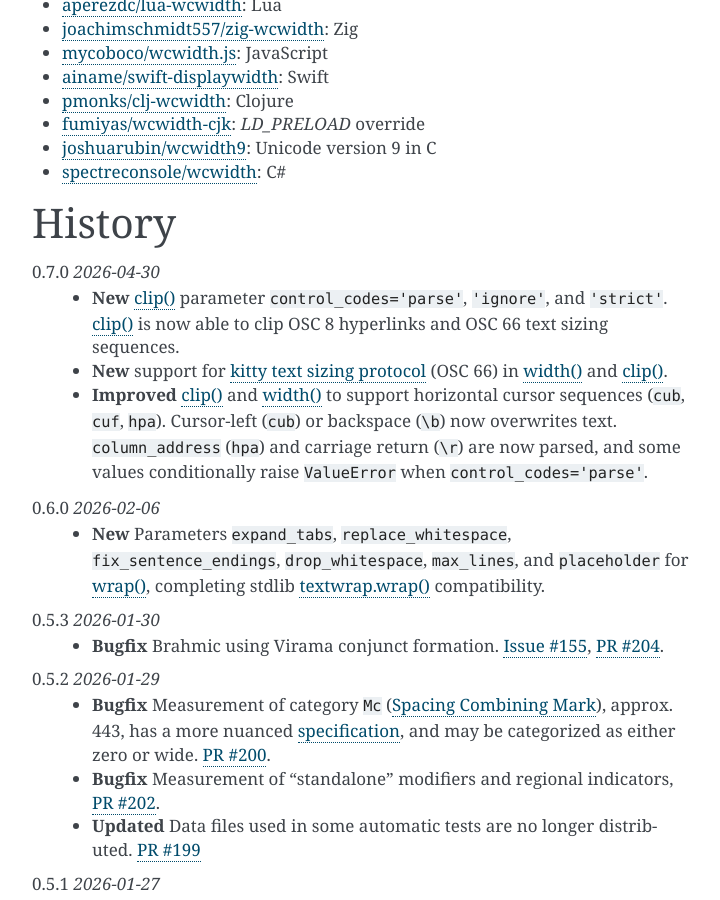
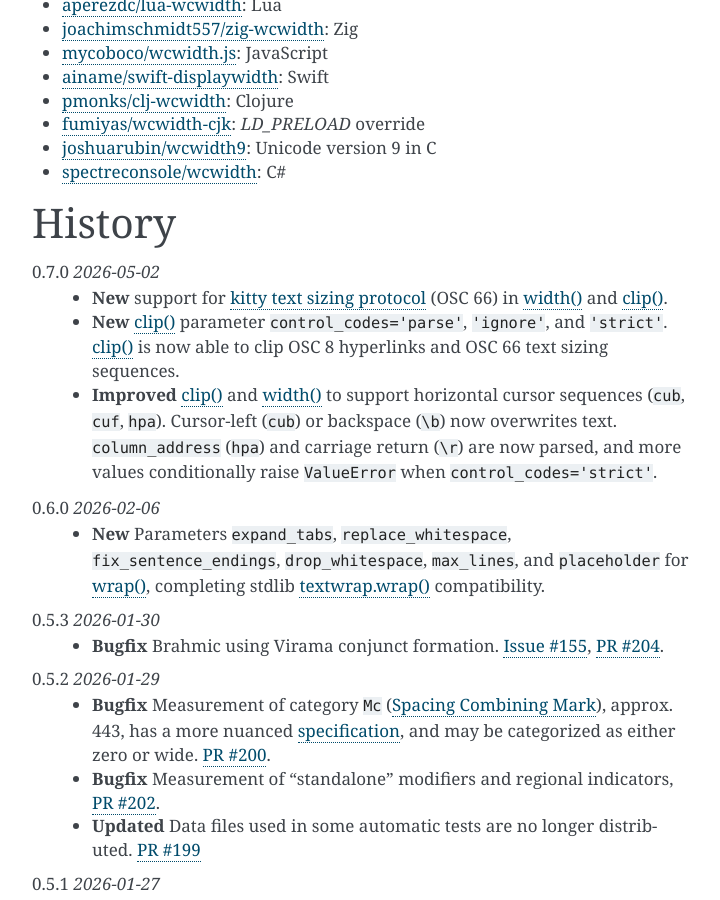
Before and after one commit to jquast/wcwidth, a Sphinx documentation site: the page built from docs/intro.rst, in a window 1280 px wide and 900 px high, scrolled down 10828 px. Shown: the whole window, without its empty margins (388-1108 px from the left). Built offline with Sphinx 7.4.7, drawn with Linux system fonts in a browser that asks for light colours.

Commit message:
docfix for today's release

```diff
--- a/docs/intro.rst
+++ b/docs/intro.rst
@@ -533,14 +533,14 @@ languages.
 History
 =======
 
-0.7.0 *2026-04-30*
+0.7.0 *2026-05-02*
+  * **New** support for `kitty text sizing protocol`_ (OSC 66) in `width()`_ and `clip()`_.
   * **New** `clip()`_ parameter ``control_codes='parse'``, ``'ignore'``, and ``'strict'``. `clip()`_
     is now able to clip OSC 8 hyperlinks and OSC 66 text sizing sequences.
-  * **New** support for `kitty text sizing protocol`_ (OSC 66) in `width()`_ and `clip()`_.
   * **Improved** `clip()`_ and `width()`_ to support horizontal cursor sequences (``cub``, ``cuf``,
     ``hpa``). Cursor-left (``cub``) or backspace (``\b``) now overwrites text.  ``column_address``
-    (``hpa``) and carriage return (``\r``) are now parsed, and some values conditionally raise
-    ``ValueError`` when ``control_codes='parse'``.
+    (``hpa``) and carriage return (``\r``) are now parsed, and more values conditionally raise
+    ``ValueError`` when ``control_codes='strict'``.
 
 0.6.0 *2026-02-06*
   * **New** Parameters ``expand_tabs``, ``replace_whitespace``, ``fix_sentence_endings``,
```
